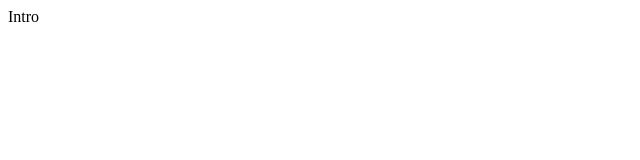
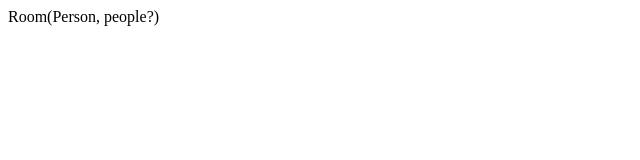
Before and after one commit to JustinD85/animated-guacamole, a React (Create React App) app: page / in a window 1280 px wide. Shown: the top 160 px of the page, without its empty margins (0-640 px from the left). Built offline with nearby package versions, Linux system fonts and the light colour scheme.

Commit message:
Change exports of Components

```diff
--- a/src/Components/App.js
+++ b/src/Components/App.js
@@ -1,6 +1,6 @@
 import React, { Component } from 'react';
 import '../Styles/Main.scss';
-// Import Intro
+import Intro from './Intro';
 class App extends Component {
 
 
@@ -10,7 +10,7 @@ class App extends Component {
     return (
       <div className="App">
 
-        Intro
+       <Intro/>
       </div>
     );
   }
--- a/src/Components/Battle.js
+++ b/src/Components/Battle.js
@@ -1,7 +1,7 @@
-import React, { Components } from 'react';
+import React, { Component } from 'react';
 
 
-class Battle extends Components{
+class Battle extends Component{
 
   constructor(props) {
     super(props); //Person
--- a/src/Components/Gym.js
+++ b/src/Components/Gym.js
@@ -1,7 +1,7 @@
-import React, { Components } from 'react';
+import React, { Component } from 'react';
 
 
-class Gym extends Components{
+class Gym extends Component{
 
   constructor(props) {
     super(props); //Person, Door, Battle
--- a/src/Components/Hospital.js
+++ b/src/Components/Hospital.js
@@ -1,7 +1,7 @@
-import React, { Components } from 'react';
+import React, { Component } from 'react';
 
 
-class Hospital extends Components{
+class Hospital extends Component{
 
   constructor(props) {
     super(props); //Person, Door
@@ -18,3 +18,5 @@ class Hospital extends Components{
     return 'Hospital';
   }
 }
+
+export default Hospital;
--- a/src/Components/Intro.js
+++ b/src/Components/Intro.js
@@ -1,6 +1,6 @@
-import React, { Components } from 'react';
+import React, { Component } from 'react';
 
-class Intro extends Components{
+class Intro extends Component{
 
   constructor(props) {
     super(props);
@@ -19,3 +19,5 @@ class Intro extends Components{
     return 'Room(Person, people?)';
   }
 }
+
+export default Intro;
--- a/src/Components/Map.js
+++ b/src/Components/Map.js
@@ -1,6 +1,6 @@
-import React, { Components } from 'react';
+import React, { Component } from 'react';
 
-class Map extends Components{
+class Map extends Component{
 
   constructor(props) {
     super(props); //Person, Door
@@ -12,3 +12,5 @@ class Map extends Components{
     return 'House || Gym || Store || Town || World || Room || insideHouse etc...';
   }
 }
+
+export default Map;
--- a/src/Components/Person.js
+++ b/src/Components/Person.js
@@ -1,7 +1,7 @@
-import React, { Components } from 'react';
+import React, { Component } from 'react';
 
 
-class Person extends Components{
+class Person extends Component{
 
   constructor(props) {
     super(props); //Person, Door, Battle
@@ -25,3 +25,5 @@ class Person extends Components{
     return 'Person';
   }
 }
+
+export default Person;
--- a/src/Components/Room.js
+++ b/src/Components/Room.js
@@ -1,7 +1,7 @@
-import React, { Components } from 'react';
+import React, { Component } from 'react';
 
 
-class Room extends Components{
+class Room extends Component{
 
   constructor(props) {
     super(props); //Door(), Person(s)
@@ -11,3 +11,5 @@ class Room extends Components{
     return 'House';
   }
 }
+
+export default Room;
--- a/src/Components/Store.js
+++ b/src/Components/Store.js
@@ -1,7 +1,7 @@
-import React, { Components } from 'react';
+import React, { Component } from 'react';
 
 
-class Store extends Components{
+class Store extends Component{
 
   constructor(props) {
     super(props); //Person, Door
@@ -18,3 +18,5 @@ class Store extends Components{
     return 'Store';
   }
 }
+
+export default Store;
```
Also changed, not shown: src/Components/Creature.js (+4 -4 lines), src/Components/House.js (+5 -2 lines).
